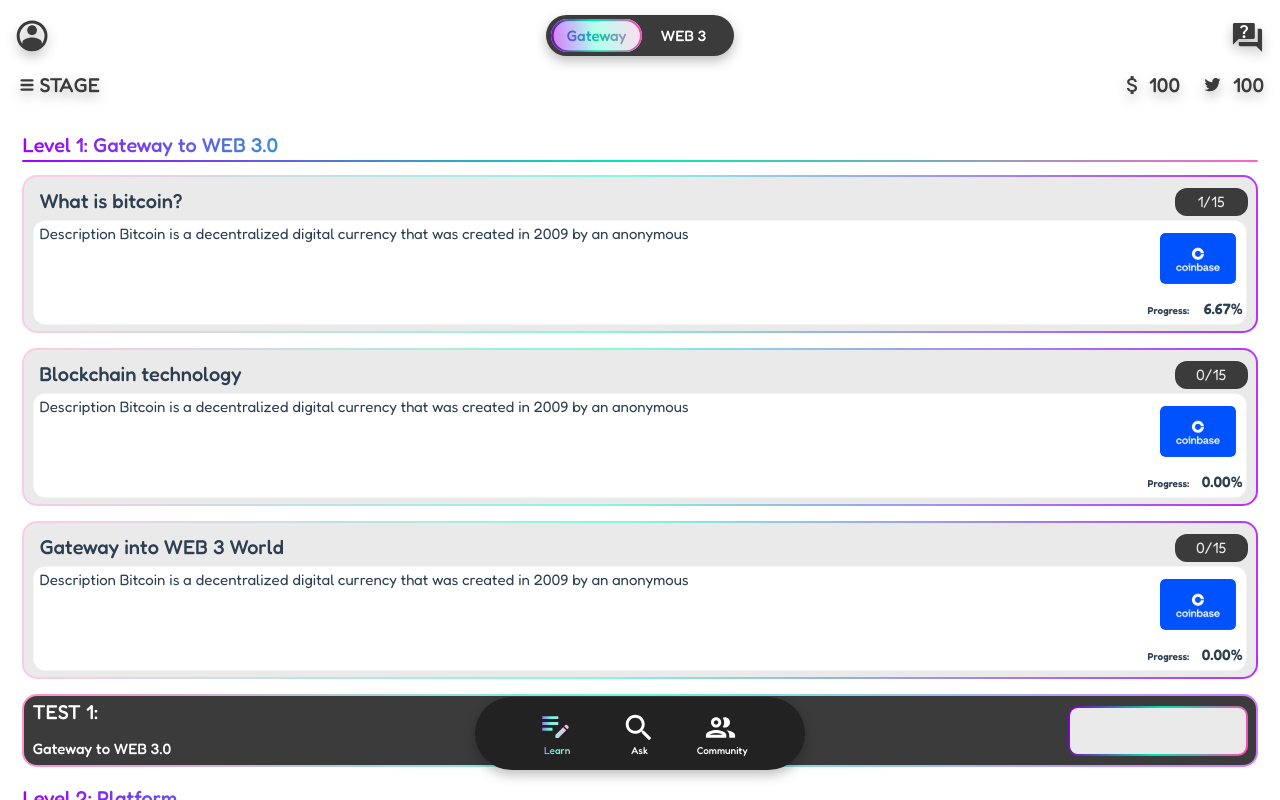
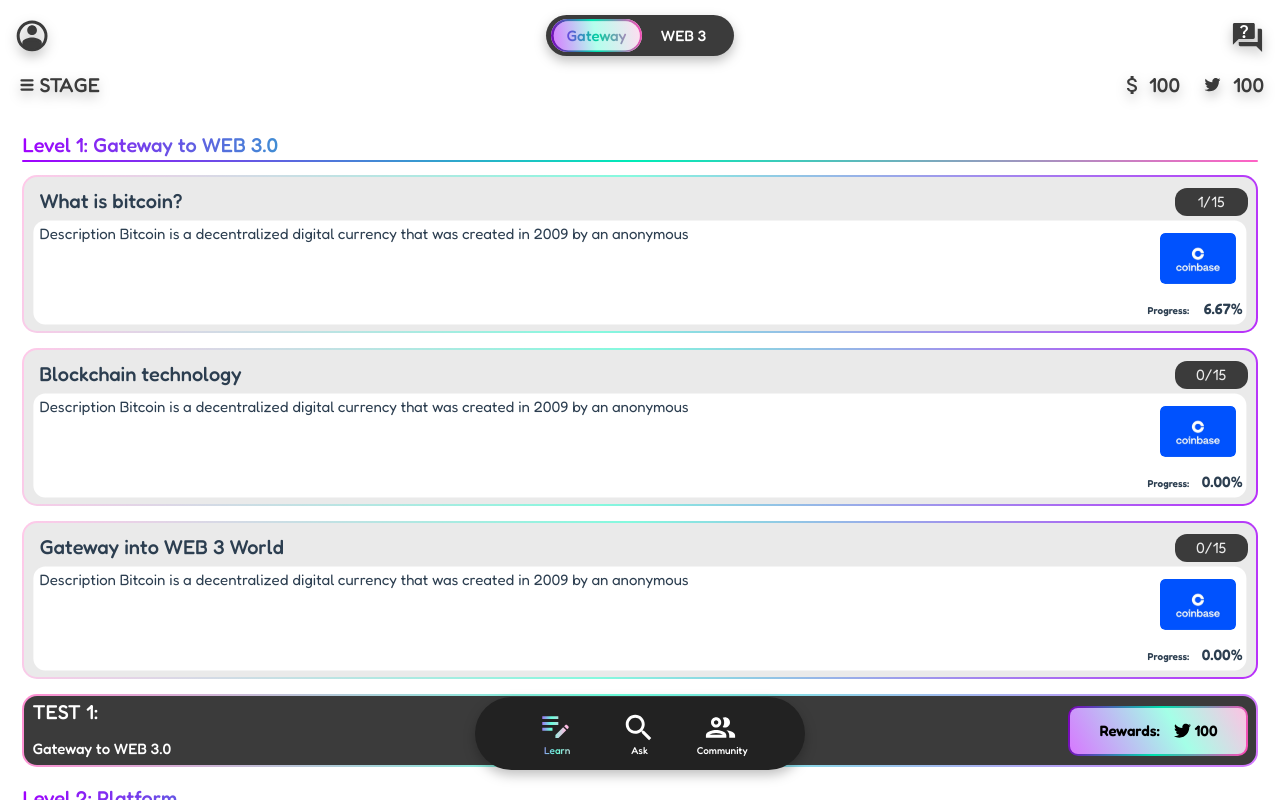
Before and after one commit to 0xDaffodi/learniverse, a Vue app: page / in a window 1280 px wide. Built offline with nearby package versions, Linux system fonts and the light colour scheme.

Commit message:
update reward panel

```diff
--- a/src/components/LearningScrollView.vue
+++ b/src/components/LearningScrollView.vue
@@ -27,7 +27,7 @@ import LearningSectionTest from "@/components/LearningSectionTest.vue";
     />
 
     <LearningSectionTest
-      :number="1" name="Gateway to WEB 3.0"
+      :number="1" name="Gateway to WEB 3.0" :remaining-chapter-number="0" :reward-number="100"
     />
 
     <LearningSectionTitle
@@ -47,6 +47,10 @@ import LearningSectionTest from "@/components/LearningSectionTest.vue";
         :finish = "false" :answered-number = "0" :total-number = "15" title = "Infersturcture"
         summary="Description Bitcoin is a decentralized digital currency that was created in 2009 by an anonymous"
         picUrl="/learningSection_centralizeExchange.svg"
+    />
+
+    <LearningSectionTest
+        :number="2" name="Platform" :remaining-chapter-number="3" :reward-number="200"
     />
 
   </div>
--- a/src/components/LearningSectionTest.vue
+++ b/src/components/LearningSectionTest.vue
@@ -14,6 +14,11 @@ defineProps({
   remainingChapterNumber: {
     type: Number,
     required: true
+  },
+  // 本章节最终应得的奖励点数
+  rewardNumber: {
+    type: Number,
+    required: true
   }
 })
 </script>
@@ -24,8 +29,20 @@ defineProps({
       <div class="learningSectionTestNumber">TEST {{number}}:</div>
       <div class="learningSectionTestName">{{name}}</div>
     </div>
-    <div class="learningSectionTestRewardPanel">
-    </div>
+
+    <!--如果剩余的答题数量为0，则选用reward panel；如果剩余有答题数量，则选用number panel-->
+    <template v-if="remainingChapterNumber === 0">
+      <div class="learningSectionTestRewardPanel">
+        <div class="learningSectionTestRewardPanelRewardsTitle">Rewards:</div>
+        <img class="learningSectionTestRewardPanelRewardsIcon" src="/points_icon.svg" alt="">
+        <div class="learningSectionTestRewardPanelRewardsNumber">{{rewardNumber}}</div>
+      </div>
+    </template>
+    <template v-else>
+      <div class="learningSectionTestRemainingPanel">
+        <div ></div>
+      </div>
+    </template>
   </div>
 
 
@@ -79,6 +96,51 @@ defineProps({
   border-radius: 10px;
   background-clip: padding-box, border-box;
   background-origin: padding-box, border-box;
+  background-image: linear-gradient(240deg, #fdc2e3, #a4ffe7 40%, #d779ff), linear-gradient(280deg, #FF46B5, #00E2AE, #7F00BB);
+}
+.learningSectionTestRewardPanelRewardsTitle {
+  position: absolute;
+  height: 25px;
+  width: 75px;
+  color: black;
+  font-size: 15px;
+  font-family: Fredoka-SemiBold;
+  top: 50%;
+  transform: translateY(-50%);
+  left: 30px;
+}
+.learningSectionTestRewardPanelRewardsIcon {
+  position: absolute;
+  height: 18px;
+  width: 25px;
+  /*MENTION: 将一个图片用filter变成纯黑色*/
+  filter: grayscale(100%) brightness(0);
+  top: 50%;
+  transform: translateY(-50%);
+  left: 100px;
+}
+.learningSectionTestRewardPanelRewardsNumber {
+  position: absolute;
+  height: 25px;
+  width: 50px;
+  color: black;
+  font-size: 15px;
+  font-family: Fredoka-SemiBold;
+  top: 50%;
+  transform: translateY(-50%);
+  left: 125px;
+}
+.learningSectionTestRemainingPanel {
+  position: absolute;
+  height: 50px;
+  width: 180px;
+  top: 50%;
+  right: 10px;
+  transform: translateY(-50%);
+  border: 2px solid transparent;
+  border-radius: 10px;
+  background-clip: padding-box, border-box;
+  background-origin: padding-box, border-box;
   background-image: linear-gradient(to right, #EAEAEA, #EAEAEA), linear-gradient(280deg, #FF46B5, #00E2AE, #7F00BB);
 }
 
```
